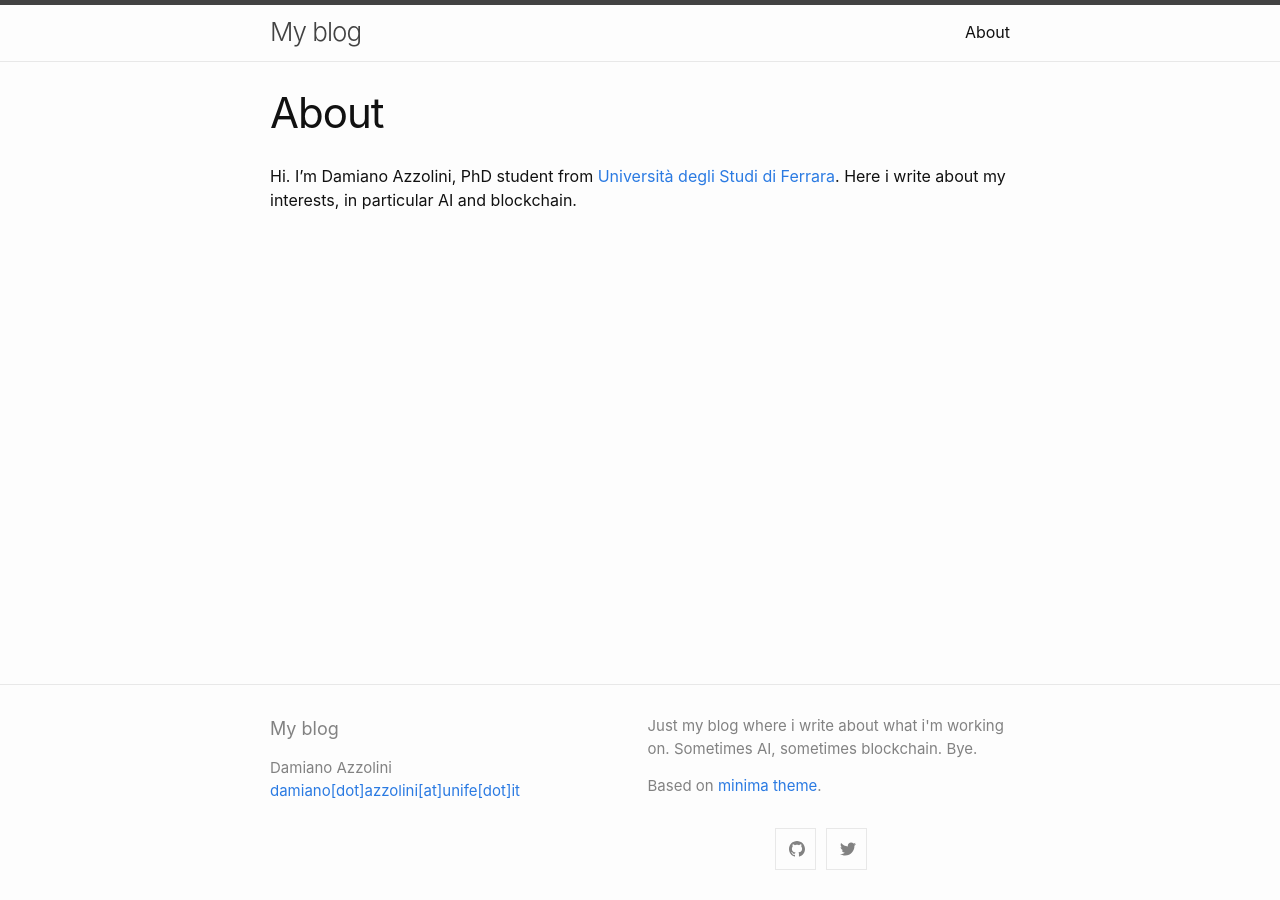
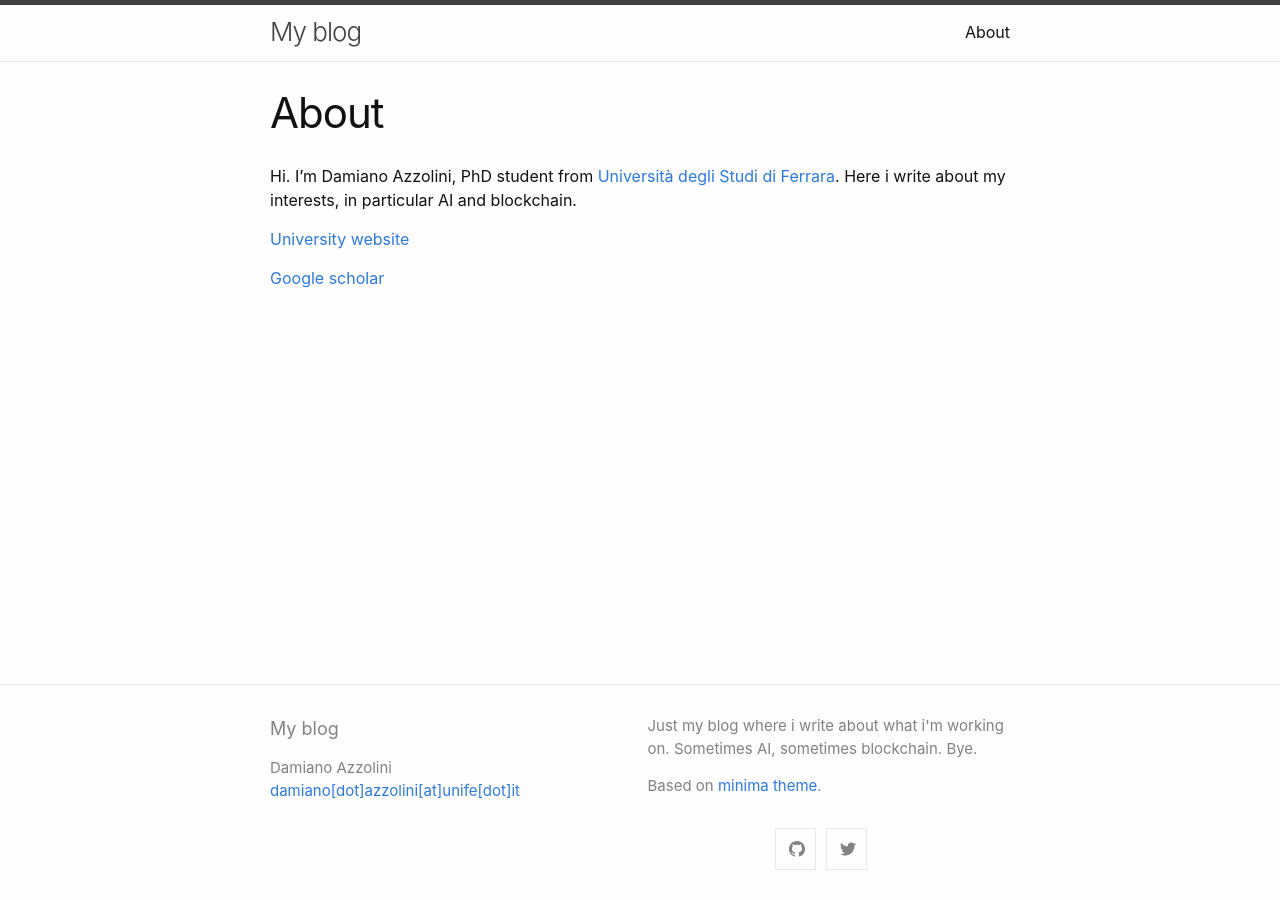
Before and after one commit to damianoazzolini/damianoazzolini.github.io, a Jekyll site: the page built from about.md, in a window 1280 px wide. Built offline with Jekyll 4.4.1, drawn with Linux system fonts in a browser that asks for light colours.

Commit message:
about.md

```diff
--- a/about.md
+++ b/about.md
@@ -5,3 +5,7 @@ permalink: /about/
 ---
 
 Hi. I'm Damiano Azzolini, PhD student from [Università degli Studi di Ferrara](http://unife.it/). Here i write about my interests, in particular AI and blockchain.
+
+[University website](http://ml.unife.it/damiano-azzolini/)
+
+[Google scholar](https://scholar.google.com/citations?user=jVac4RcAAAAJ&hl)
```
